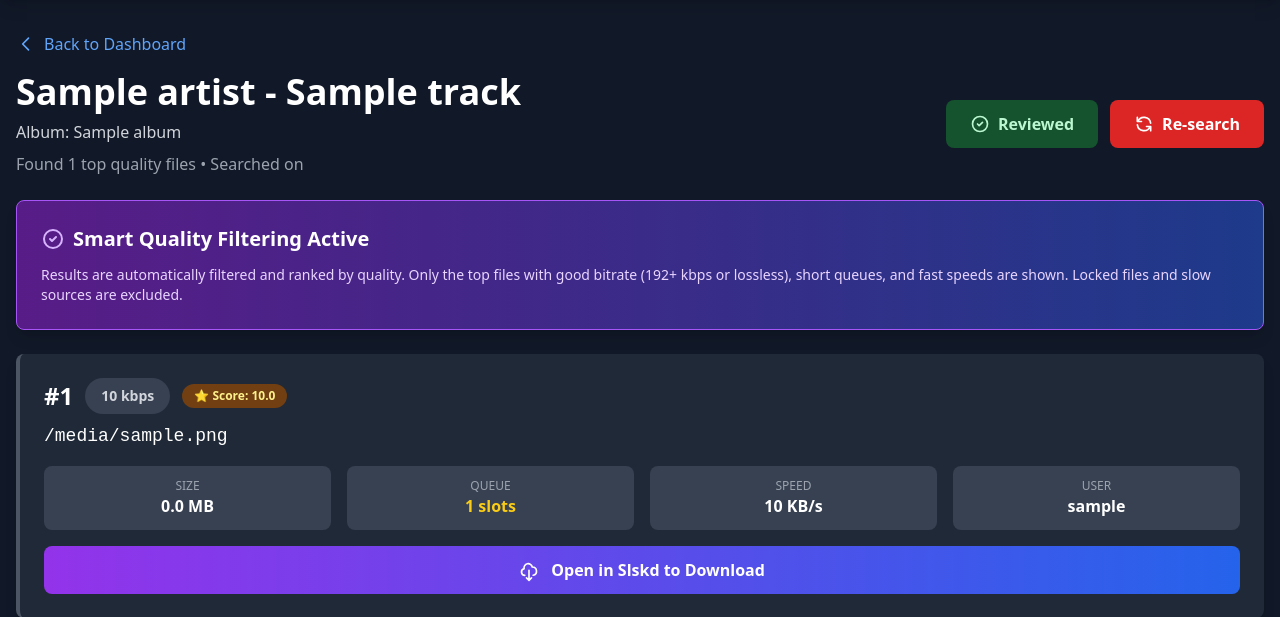
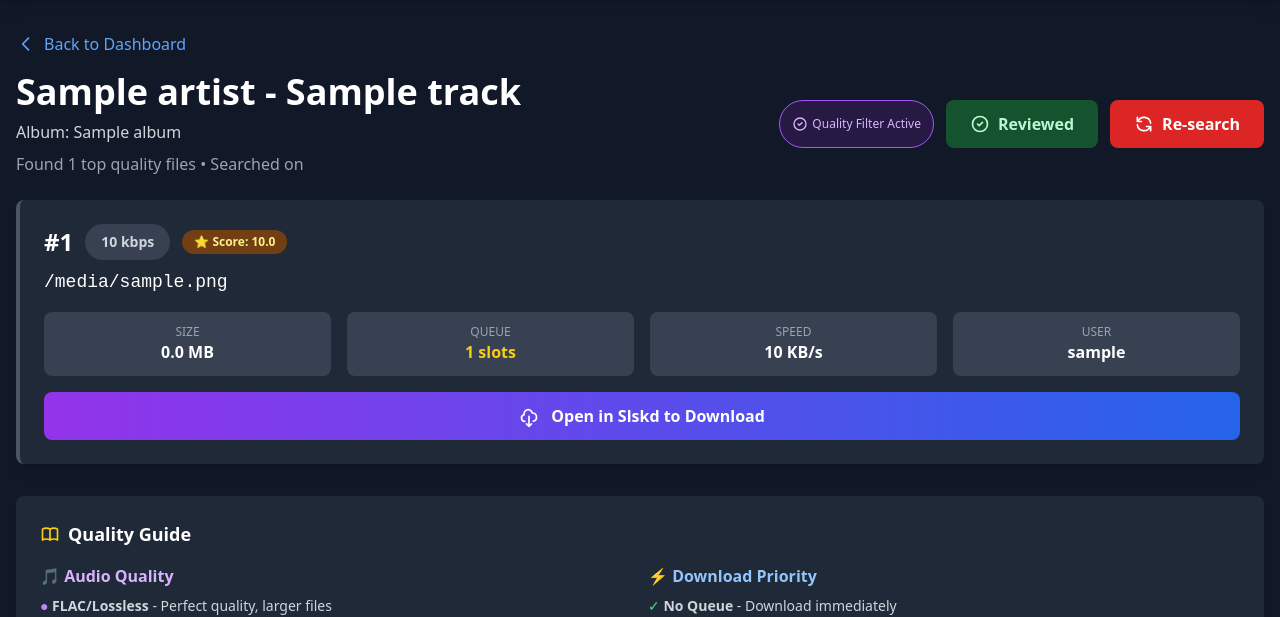
Before and after one commit to Suacett/slskd-spotify-self-host, a Flask app: template templates/track.html in a window 1280 px wide. Shown: the part 64-681 px from the top of the page. Run offline with Flask 3, Linux system fonts and the light colour scheme; the template is opened without the code that fills it: most values are stand-ins (such as "Sample title", 1, 10 or a date in 2020); parts of the project's set-up code (start-up, migrations or seed data) failed here and were passed over; some libraries are stand-ins or nearby versions.

Commit message:
feat: Replace quality info banner with a subtle badge, add detailed debug logging to file filtering, and update Slskd download API usage.

```diff
--- a/app.py
+++ b/app.py
@@ -197,34 +197,43 @@
     speed_kbs = file_info.get('speed_kbs', 0)
     is_locked = file_info.get('is_locked', False)
     file_size = file_info.get('size', 0)
+    filename = file_info.get('filename', '')
 
     # Reject video files
     video_extensions = ['mkv', 'mp4', 'avi', 'mov', 'wmv', 'flv', 'webm', 'mpg', 'mpeg', 'm4v']
     if extension in video_extensions:
+        logger.debug(f"[FILTER] REJECTED: {filename} - Video file (.{extension})")
         return False
 
     # Reject files over size limit
     max_size_bytes = CONFIG['MAX_FILE_SIZE_MB'] * 1024 * 1024
     if file_size > max_size_bytes:
+        size_mb = file_size / (1024 * 1024)
+        logger.debug(f"[FILTER] REJECTED: {filename} - Too large ({size_mb:.1f}MB > {CONFIG['MAX_FILE_SIZE_MB']}MB)")
         return False
 
     # Locked files are always rejected
     if is_locked:
+        logger.debug(f"[FILTER] REJECTED: {filename} - Locked")
         return False
 
     # Queue too long
     if queue_length > CONFIG['MAX_QUEUE_LENGTH']:
+        logger.debug(f"[FILTER] REJECTED: {filename} - Queue too long ({queue_length})")
         return False
 
     # Speed too slow
     if speed_kbs < CONFIG['MIN_SPEED_KBS']:
+        logger.debug(f"[FILTER] REJECTED: {filename} - Speed too slow ({speed_kbs} KB/s)")
         return False
 
     # Bitrate check (lossless formats bypass this)
     if extension not in ['flac', 'wav', 'alac', 'ape']:
         if bitrate < CONFIG['MIN_BITRATE']:
+            logger.debug(f"[FILTER] REJECTED: {filename} - Bitrate too low ({bitrate} kbps)")
             return False
 
+    logger.debug(f"[FILTER] ACCEPTED: {filename} - {extension}, {bitrate}kbps, Q:{queue_length}, {speed_kbs}KB/s")
     return True
 
 
@@ -441,12 +450,25 @@
 
     def download_file(self, username, filename):
         """Initiate a file download"""
-        url = f"{self.base_url}/users/{username}/downloads"
+        # Slskd API format: POST /api/v0/transfers/downloads/{username}
+        # Body: { "files": ["filename"] }
+        url = f"{self.base_url}/transfers/downloads/{username}"
+        payload = {"files": [filename]}
+
+        logger.info(f"[DOWNLOAD] Initiating download: {filename} from {username}")
+        logger.debug(f"[DOWNLOAD] URL: {url}")
+        logger.debug(f"[DOWNLOAD] Payload: {payload}")
+
         try:
-            response = self._request_with_retry('POST', url, json={'filename': filename}, timeout=10)
-            return response.json()
+            response = self._request_with_retry('POST', url, json=payload, timeout=10)
+            result = response.json()
+            logger.info(f"[DOWNLOAD] Success response: {result}")
+            return result
+        except requests.exceptions.HTTPError as e:
+            logger.error(f"[DOWNLOAD] HTTP Error {e.response.status_code}: {e.response.text}")
+            return None
         except Exception as e:
-            logger.error(f"Download init failed for {filename} from {username}: {e}")
+            logger.error(f"[DOWNLOAD] Failed for {filename} from {username}: {type(e).__name__}: {e}")
             return None
 
 
--- a/templates/track.html
+++ b/templates/track.html
@@ -24,6 +24,16 @@
             </p>
         </div>
         <div class="flex space-x-3">
+            <!-- Subtle Quality Filter Badge -->
+            <div
+                class="inline-flex items-center px-3 py-1 rounded-full bg-purple-900 bg-opacity-30 border border-purple-500 text-purple-300 text-xs">
+                <svg class="w-4 h-4 mr-1" fill="none" stroke="currentColor" viewBox="0 0 24 24">
+                    <path stroke-linecap="round" stroke-linejoin="round" stroke-width="2"
+                        d="M9 12l2 2 4-4m6 2a9 9 0 11-18 0 9 9 0 0118 0z"></path>
+                </svg>
+                Quality Filter Active
+            </div>
+
             {% if not track_data.reviewed %}
             <button onclick="markReviewed()"
                 class="bg-purple-600 hover:bg-purple-700 text-white font-bold py-3 px-6 rounded-lg transition-all transform hover:scale-105 inline-flex items-center">
@@ -52,22 +62,6 @@
             </button>
         </div>
     </div>
-</div>
-
-<!-- Quality Info Banner -->
-<div class="bg-gradient-to-r from-purple-900 to-blue-900 rounded-lg p-6 mb-6 shadow-lg border border-purple-500">
-    <div class="flex items-center mb-3">
-        <svg class="w-6 h-6 mr-2 text-purple-300" fill="none" stroke="currentColor" viewBox="0 0 24 24">
-            <path stroke-linecap="round" stroke-linejoin="round" stroke-width="2"
-                d="M9 12l2 2 4-4m6 2a9 9 0 11-18 0 9 9 0 0118 0z"></path>
-        </svg>
-        <h2 class="text-xl font-bold text-white">Smart Quality Filtering Active</h2>
-    </div>
-    <p class="text-purple-200 text-sm">
-        Results are automatically filtered and ranked by quality. Only the top files with good bitrate (192+ kbps or
-        lossless),
-        short queues, and fast speeds are shown. Locked files and slow sources are excluded.
-    </p>
 </div>
 
 <!-- Top Results List -->
```
